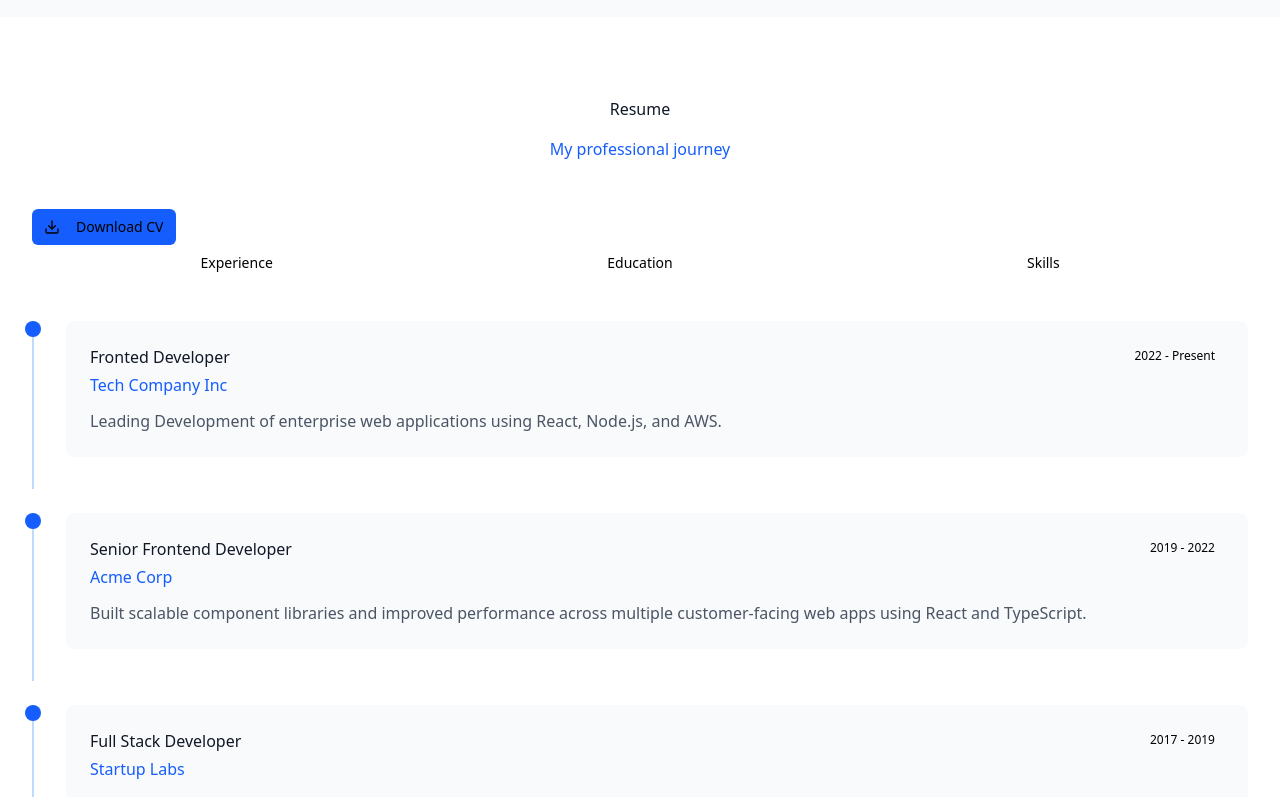
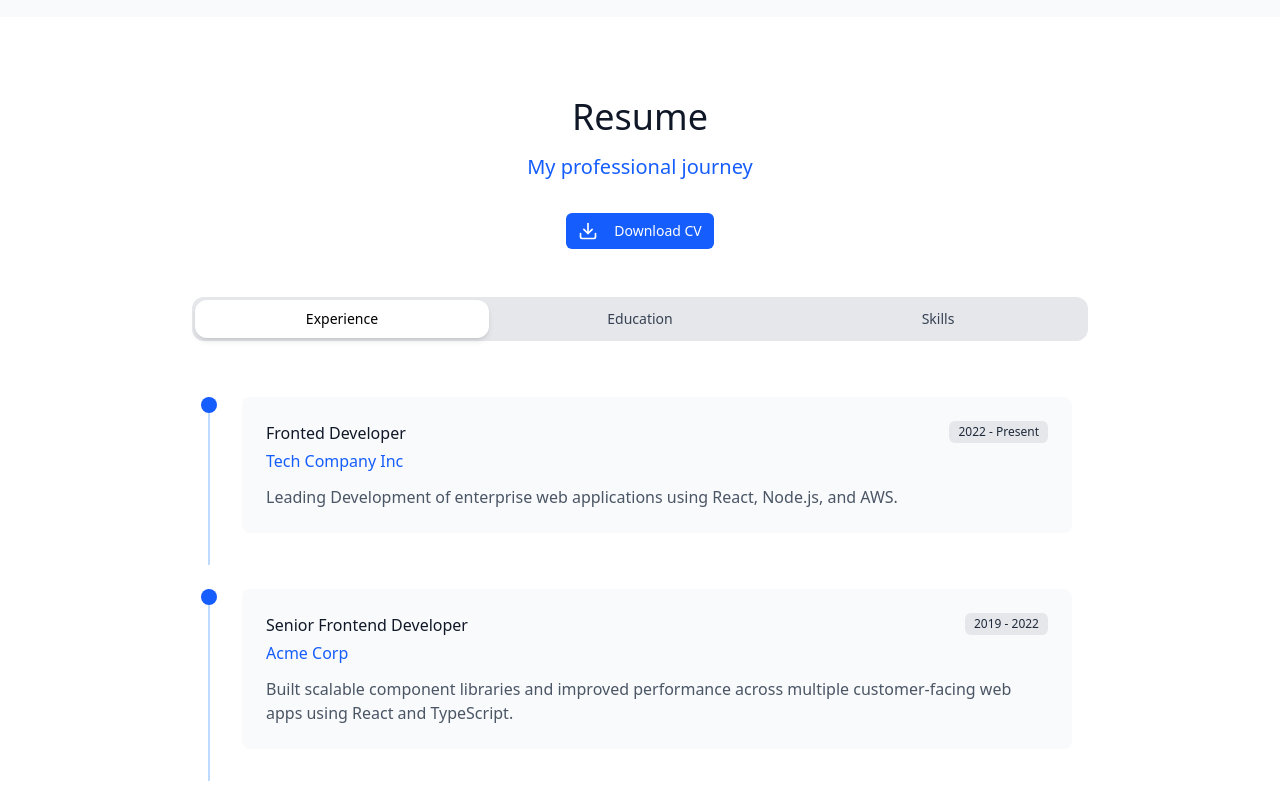
Before and after one commit to faidrn/my-portfolio, a React (Vite) app: page / in a window 1280 px wide. Shown: the part 2100-2897 px from the top of the page. Built offline with nearby package versions, Linux system fonts and the light colour scheme.

Commit message:
refactor (Resume, Tabs, Badge): Delete Raix UI library, remake components coding React + Tailwindcss

```diff
--- a/src/components/sections/Resume.jsx
+++ b/src/components/sections/Resume.jsx
@@ -1,265 +1,129 @@
 import React from "react";
 import { useLanguage } from "../../contexts/LanguageContext";
-import { Briefcase, GraduationCap, Download, School } from "lucide-react";
+import { Download } from "lucide-react";
 import { Button } from "../ui/Button";
 import { Badge } from "../ui/badge";
-import { Tabs, TabsContent, TabsList, TabsTrigger } from "../ui/tabs";
-import { title } from "framer-motion/client";
 import { motion } from "framer-motion";
-
+import { Tabs, TabsList, TabsTrigger, TabsContent } from "../ui/tabs";
 
 const Resume = () => {
   const { t } = useLanguage();
+  const [activeTab, setActiveTab] = React.useState("experience");
 
   const experience = [
-        {
-            title: 'Fronted Developer',
-            company: 'Tech Company Inc',
-            location: 'San Francisco, CA',
-            period: '2022 - Present',
-            description: 'Leading Development of enterprise web applications using React, Node.js, and AWS.'
-        },
-        {
-            title: 'Senior Frontend Developer',
-            company: 'Acme Corp',
-            location: 'Remote',
-            period: '2019 - 2022',
-            description: 'Built scalable component libraries and improved performance across multiple customer-facing web apps using React and TypeScript.'
-        },
-        {
-            title: 'Full Stack Developer',
-            company: 'Startup Labs',
-            location: 'Austin, TX',
-            period: '2017 - 2019',
-            description: 'Designed and implemented end-to-end features with Node.js, Express, PostgreSQL and React; owned deployment pipelines and monitoring.'
-        },
-        {
-            title: 'UI/UX Engineer',
-            company: 'Design Studio',
-            location: 'Barcelona, Spain',
-            period: '2014 - 2017',
-            description: 'Worked closely with designers to deliver pixel-perfect interfaces, prototyping interactions and improving accessibility across projects.'
-        },
+    { title: "Fronted Developer", company: "Tech Company Inc", location: "San Francisco, CA", period: "2022 - Present", description: "Leading Development of enterprise web applications using React, Node.js, and AWS." },
+    { title: "Senior Frontend Developer", company: "Acme Corp", location: "Remote", period: "2019 - 2022", description: "Built scalable component libraries and improved performance across multiple customer-facing web apps using React and TypeScript." },
+    { title: "Full Stack Developer", company: "Startup Labs", location: "Austin, TX", period: "2017 - 2019", description: "Designed and implemented end-to-end features with Node.js, Express, PostgreSQL and React; owned deployment pipelines and monitoring." },
+    { title: "UI/UX Engineer", company: "Design Studio", location: "Barcelona, Spain", period: "2014 - 2017", description: "Worked closely with designers to deliver pixel-perfect interfaces, prototyping interactions and improving accessibility across projects." },
   ];
 
   const education = [
-        {
-            degree: 'Master of Computer Science',
-            school: 'University of Technology',
-            location: 'Boston, MA',
-            period: '2016 - 2018',
-            description: 'Specialized in Software Engineering and Web Development.',
-        },
-        {
-            degree: 'Bachelor of Computer Science',
-            school: 'State University',
-            location: 'Austin, TX',
-            period: '2012 - 2016',
-            description: 'Focus on programming fundamentals and computer systems.',
-        },
+    { degree: "Master of Computer Science", school: "University of Technology", location: "Boston, MA", period: "2016 - 2018", description: "Specialized in Software Engineering and Web Development." },
+    { degree: "Bachelor of Computer Science", school: "State University", location: "Austin, TX", period: "2012 - 2016", description: "Focus on programming fundamentals and computer systems." },
   ];
 
   const skills = {
-        frontend: ['React', 'TypeScript', 'Tailwind CSS', 'Next.js'],
-        backend: ['Node.js', 'Express', 'PostgreSQL', 'MongoDB'],
-        tools: ['Git', 'Docker', 'AWS', 'Figma'],
+    frontend: ["React", "TypeScript", "Tailwind CSS", "Next.js"],
+    backend: ["Node.js", "Express", "PostgreSQL", "MongoDB"],
+    tools: ["Git", "Docker", "AWS", "Figma"],
   };
 
   return (
     <section id="resume" className="py-20 bg-white">
       <div className="container mx-auto px-4 sm:px-6 lg:px-8">
-                <motion.div
-                    initial={{ opacity: 0, y: 20 }}
-                    whileInView={{ opacity: 1, y: 0 }}
-                    viewport={{ once: true }}
-                    transition={{ duration: 0.6 }}
-                    className="text-center mb-12"
-                >
-                    <h2  className="text-gray-900 mb-4">
-                        {t('resume.title')}
-                    </h2>
-                    <p className="text-blue-600 mb-8">
-                        {t('resume.subtitle')}
-                    </p>
+        {/* Título y botón de descarga */}
+        <motion.div initial={{ opacity: 0, y: 20 }} whileInView={{ opacity: 1, y: 0 }} viewport={{ once: true }} transition={{ duration: 0.6 }} className="text-center mb-12">
+          <h2 className="text-gray-900 mb-4 text-4xl">{t("resume.title")}</h2>
+          <p className="text-blue-600 mb-8 text-xl">{t("resume.subtitle")}</p>
+          <Button className="bg-blue-600 hover:bg-blue-700 text-white px-8">
+            <Download className="mr-2 size-5" />
+            {t("resume.download")}
+          </Button>
         </motion.div>
-                <Button
-                    className="bg-blue-600 hover:bg-blue-700"
-                >
-                    <Download
-                        size={18}
-                        className="mr-2"
-                    />
-                    {t('resume.download')}
-                </Button>
 
-                <Tabs
-                    defaultValue="experience"
-                    className="max-w-4xl mx-auto"
-                >
-                    <TabsList
-                        className="grid w-full grid-cols-3 mb-8"
-                    >
-                        <TabsTrigger
-                            value="experience"
-                        >
-                            {t('resume.experience')}
+        {/* Tabs */}
+        <Tabs className="max-w-4xl mx-auto">
+          <TabsList className="grid w-full grid-cols-3 mb-8 bg-gray-200 h-11">
+            <TabsTrigger isActive={activeTab === "experience"} onClick={() => setActiveTab("experience")}>
+              {t("resume.experience")}
             </TabsTrigger>
-                        <TabsTrigger value="education">
-                            {t('resume.education')}
+            <TabsTrigger isActive={activeTab === "education"} onClick={() => setActiveTab("education")}>
+              {t("resume.education")}
             </TabsTrigger>
-
-                        <TabsTrigger value="skills">
-                            {t('resume.skills')}
+            <TabsTrigger isActive={activeTab === "skills"} onClick={() => setActiveTab("skills")}>
+              {t("resume.skills")}
             </TabsTrigger>
           </TabsList>
 
-                    <TabsContent
-                        value="experience"
-                    >
+          {/* Contenido de experiencia */}
+          {activeTab === "experience" && (
+            <TabsContent>
               <div className="space-y-6">
                 {experience.map((job, index) => (
-                                <motion.div
-                                    key={index}
-                                    initial={{ opacity: 0, x: -20 }}
-                                    whileInView={{ opacity: 1, x: 0 }}
-                                    viewport={{ once: true }}
-                                    transition={{ duration: 0.4, delay: index * 0.1 }}
-                                    className="relative pl-8 pb-8 border-l-2 border-blue-200 last:pb-0"
-                                >
+                  <motion.div key={index} initial={{ opacity: 0, x: -20 }} whileInView={{ opacity: 1, x: 0 }} viewport={{ once: true }} transition={{ duration: 0.4, delay: index * 0.1 }} className="relative pl-8 pb-8 border-l-2 border-blue-200 last:pb-0">
                     <div className="absolute left-0 top-0 size-4 bg-blue-600 rounded-full -translate-x-[9px]"></div>
                     <div className="bg-gray-50 rounded-lg p-6">
                       <div className="flex items-start justify-between mb-2">
                         <div>
-                                                <h3 className="text-gray-900 mb-1">
-                                                    {job.title}
-                                                </h3>
-                                                <p className="text-blue-600">
-                                                    {job.company}
-                                                </p>
+                          <h3 className="text-gray-900 mb-1">{job.title}</h3>
+                          <p className="text-blue-600">{job.company}</p>
                         </div>
-                                            <Badge
-                                                variant={"secondary"}
-                                            >
-                                                {job.period}
-                                            </Badge>
+                        <Badge variant="secondary">{job.period}</Badge>
                       </div>
-                                        <p className="text-gray-600 mt-3">
-                                            {job.description}
-                                        </p>
+                      <p className="text-gray-600 mt-3">{job.description}</p>
                     </div>
                   </motion.div>
                 ))}
               </div>
             </TabsContent>
+          )}
 
-                    <TabsContent value="education">
+          {/* Contenido de educación */}
+          {activeTab === "education" && (
+            <TabsContent>
               <div className="space-y-6">
                 {education.map((edu, index) => (
-                                <motion.div
-                                    key={index}
-                                    initial={{ opacity: 0, x: -20 }}
-                                    whileInView={{ opacity: 1, x: 0 }}
-                                    viewport={{ once: true }}
-                                    transition={{ duration: 0.4 }}
-                                    className="relative pl-8 pb-8 border-l-2 border-blue-200 last:pb-0"
-                                >
+                  <motion.div key={index} initial={{ opacity: 0, x: -20 }} whileInView={{ opacity: 1, x: 0 }} viewport={{ once: true }} transition={{ duration: 0.4 }} className="relative pl-8 pb-8 border-l-2 border-blue-200 last:pb-0">
                     <div className="absolute left-0 top-0 size-4 bg-blue-600 rounded-full -translate-x-[9px]"></div>
                     <div className="bg-gray-50 rounded-lg p-6">
                       <div className="flex items-start justify-between mb-2">
                         <div>
-                                                <h3 className="text-gray-900 mb-1">
-                                                    {edu.degree}
-                                                </h3>
-                                                <p className="text-blue-600">
-                                                    {edu.school} — {edu.location}
-                                                </p>
+                          <h3 className="text-gray-900 mb-1">{edu.degree}</h3>
+                          <p className="text-blue-600">{edu.school} — {edu.location}</p>
                         </div>
-                                            <Badge variant="secondary">
-                                                {edu.period}
-                                            </Badge>
+                        <Badge variant="secondary">{edu.period}</Badge>
                       </div>
-                                        <p className="text-gray-600 mt-3">
-                                            {edu.description}
-                                        </p>
+                      <p className="text-gray-600 mt-3">{edu.description}</p>
                     </div>
                   </motion.div>
                 ))}
               </div>
             </TabsContent>
+          )}
 
-                    <TabsContent value="skills">
+          {/* Contenido de skills */}
+          {activeTab === "skills" && (
+            <TabsContent>
               <div className="space-y-6">
-                            <motion.div
-                                initial={{ opacity: 0, y: 20 }}
-                                whileInView={{ opacity: 1, y: 0 }}
-                                viewport={{ once: true }}
-                                className="bg-gray-50 rounded-lg p-6"
-                            >
-                                <h3 className="text-gray-900 mb-4">
-                                    Frontend
-                                </h3>
+                {["frontend", "backend", "tools"].map((category) => (
+                  <motion.div key={category} initial={{ opacity: 0, y: 20 }} whileInView={{ opacity: 1, y: 0 }} viewport={{ once: true }} className="bg-gray-50 rounded-lg p-6">
+                    <h3 className="text-gray-900 mb-4">{category}</h3>
                     <div className="flex flex-wrap gap-2">
-                                    {skills.frontend.map((skill) => (
-                                        <Badge
-                                            key={skill}
-                                            variant={"outline"}
-                                            className="border-blue-600 text-blue-600">
+                      {skills[category].map((skill) => (
+                        <Badge key={skill} variant="outline" className="border-blue-600 text-blue-600">
                           {skill}
                         </Badge>
                       ))}
                     </div>
                   </motion.div>
-
-                            <motion.div
-                                initial={{ opacity: 0, y: 20 }}
-                                whileInView={{ opacity: 1, y: 0 }}
-                                viewport={{ once: true }}
-                                transition={{ delay: 0.1 }}
-                                className="bg-gray-50 rounded-lg p-6"
-                            >
-                                <h3 className="text-gray-900 mb-4">
-                                    Backend
-                                </h3>
-                                <div className="flex flex-wrap gap-2">
-                                    {skills.backend.map((skill) => (
-                                        <Badge
-                                            key={skill}
-                                            variant={"outline"}
-                                            className="border-blue-600 text-blue-600">
-                                            {skill}
-                                        </Badge>
                 ))}
               </div>
-                            </motion.div>
-
-                            <motion.div
-                                initial={{ opacity: 0, y: 20 }}
-                                whileInView={{ opacity: 1, y: 0 }}
-                                viewport={{ once: true }}
-                                transition={{ delay: 0.2 }}
-                                className="bg-gray-50 rounded-lg p-6"
-                            >
-                                <h3 className="text-gray-900 mb-4">
-                                    Tools & Technologies
-                                </h3>
-                                <div className="flex flex-wrap gap-2">
-                                    {skills.tools.map((skill) => (
-                                        <Badge
-                                            key={skill}
-                                            variant={"outline"}
-                                            className="border-blue-600 text-blue-600">
-                                            {skill}
-                                        </Badge>
-                                    ))}
-                                </div>
-                            </motion.div>
-                        </div>
             </TabsContent>
+          )}
         </Tabs>
       </div>
     </section>
   );
-
 };
 
 export default Resume;
--- a/src/components/ui/badge.jsx
+++ b/src/components/ui/badge.jsx
@@ -1,49 +1,32 @@
-import * as React from 'react';
-// Para composición de componentes - Slot
-import { Slot } from "@radix-ui/react-slot";
-// Para variantes de estilos - cva
-import { cva } from "class-variance-authority";
-// Utilidad para combinar clases CSS - cn
+import React from 'react';
+
 import { cn } from './utils';
 
-const badgeVariants = cva(
-    // Clases base que aplican a TODAS las variantes
-    "inline-flex items-center justify-center rounded-md border px-2 py-0.5 text-xs font-medium w-fit whitespace-nowrap shrink-0 [&>svg]:size-3 gap-1 [&>svg]:pointer-events-none focus-visible:border-ring focus-visible:ring-ring/50 focus-visible:ring-[3px] aria-invalid:ring-destructive/20 dark:aria-invalid:ring-destructive/40 aria-invalid:border-destructive transition-[color,box-shadow] overflow-hidden",
-  {
-    variants: {
-        variant: {
-            default:
-                "border-transparent bg-primary text-primary-foreground [a&]:hover:bg-primary/90",
-            secondary:
-                "border-transparent bg-secondary text-secondary-foreground [a&]:hover:bg-secondary-90",
-            destructive:
-                "border-transparent bg-destructive text-white [a&]:hover:bg-destructive/90 focus-visible:ring-destructive/20 dark:focus-visible:ring-destructive/40 dark:bg-destructive/60",
-            outline:
-                "text-foreground [a&]:hover:bg-accent [a&]:hover:text-accent-foreground"
-        },
-    },
-    defaultVariants: {
-        variant: "default",
-    },
-  },
-);
+function Badge ({
+    children,
+    className = "",
+    variant = "default",
+}){
+    // Definimos las variantes manualmente
+    const variantClasses  = {
+        default: "bg-blue-600 text-white border-transparent hover:bg-blue-700",
+        secondary: "bg-gray-200 text-gray-800 border-transparent hover:bg-gray-300",
+        destructive: "bg-red-600 text-white border-transparent hover:bg-red-700",
+        outline: "bg-transparent text-gray-800 border border-gray-400 hover:bg-gray-100",
+    };
 
-function Badge ({
-    className,
-    variant,
-    asChild = false,
-    ...props
-}){
-    // Decide qué elemento renderizar
-    const Comp = asChild ? Slot : "span";
 
     return (
-        <Comp
-            data-slot="badge" // Atributo para identificar el componente
-            className={cn(badgeVariants({ variant }), className)} // Combina clases
-            {...props}
-        />
+        <span
+            className={cn(
+                "inline-flex items-center justify-center rounded-md border px-2 py-0.5 text-xs font-medium w-fit whitespace-nowrap gap-1",
+                variantClasses[variant],
+                className
+            )}
+        >
+            {children}
+        </span>
     );
 }
 
-export { Badge, badgeVariants };
+export { Badge };
--- a/src/components/ui/tabs.jsx
+++ b/src/components/ui/tabs.jsx
@@ -1,75 +1,37 @@
-// Esta línea indica que el archivo es un componente del lado del cliente (Client Component)
-//"use client";
-
-import * as React from "react";
-import * as TabsPrimitve from "@radix-ui/react-tabs";
-// Utilidad para combinar clases CSS - cn
+import React from "react";
 import { cn } from './utils';
 
-function Tabs ({
-    className,
-    ...props
-}){
-    return (
-        <TabsPrimitve.Root
-            data-slot="tabs"
-            className={cn("flex flex-col gap-2")}
-            {...props}
-        />
-    );
+// Contenedor principal de Tabs
+export function Tabs({ children, className }) {
+  return <div className={cn("flex flex-col gap-2", className)}>{children}</div>;
 }
 
-function TabsList({
-    className,
-    ...props
-}) {
-    return (
-        <TabsPrimitve.List
-            data-slot="tabs-list"
-            className={cn(
-                "bg-muted text-muted-foreground inline-flex h-9 w-fit items-center justify-center rounded-xl p-[3px] flex",
-                className
-            )}
-            {...props}
-        />
-    );
+// Contenedor de los triggers (botones)
+export function TabsList({ children, className }) {
+  return (
+    <div className={cn("flex bg-gray-100 rounded-xl p-[3px] gap-1 w-fit", className)}>
+      {children}
+    </div>
+  );
 }
 
-function TabsTrigger({
-    className,
-    ...props
-}) {
-    return (
-        <TabsPrimitve.Trigger
-            data-slot="tabs-trigger"
-            className={cn(
-                "data-[state=active]:bg-card dark:data-[state=active]:text-foreground focus-visible:border-ring focus-visible:ring-ring/50 focus-visible:outline-ring dark:data-[state=active]:border-input dark:data-[state=active]:bg-input/30 text-foreground dark:text-muted-foreground inline-flex h-[calc(100%-1px)] flex-1 items-center justify-center gap-1.5 rounded-xl border border-transparent px-2 py-1 text-sm font-medium whitespace-nowrap transition-[color,box-shadow] focus-visible:ring-[3px] focus-visible:outline-1 disabled:pointer-events-none disabled:opacity-50 [&_svg]:pointer-events-none [&_svg]:shrink-0 [&_svg:not([class*='size-'])]:size-4",
-            className,
-            )}
-            {...props}
-        />
-    );
+// Botón individual de cada pestaña
+export function TabsTrigger({ children, isActive, onClick, className }) {
+  return (
+    <button
+      onClick={onClick}
+      className={cn(
+        "px-4 py-2 rounded-xl text-sm font-medium transition-colors",
+        isActive ? "bg-white shadow-md" : "bg-transparent text-gray-700 hover:bg-gray-200",
+        className
+      )}
+    >
+      {children}
+    </button>
+  );
 }
 
-function TabsContent({
-    className,
-    ...props
-}) {
-    return (
-        <TabsPrimitve.Content
-            data-slot="tabs-content"
-            className={cn(
-                "flex-1 outline-none",
-                className
-            )}
-            {...props}
-        />
-    );
+// Contenido de cada pestaña
+export function TabsContent({ children, className }) {
+  return <div className={cn("p-4 transition-all", className)}>{children}</div>;
 }
-
-export {
-    Tabs,
-    TabsList,
-    TabsTrigger,
-    TabsContent
-};
```
Lines whose indentation alone changed are shown as unchanged.
